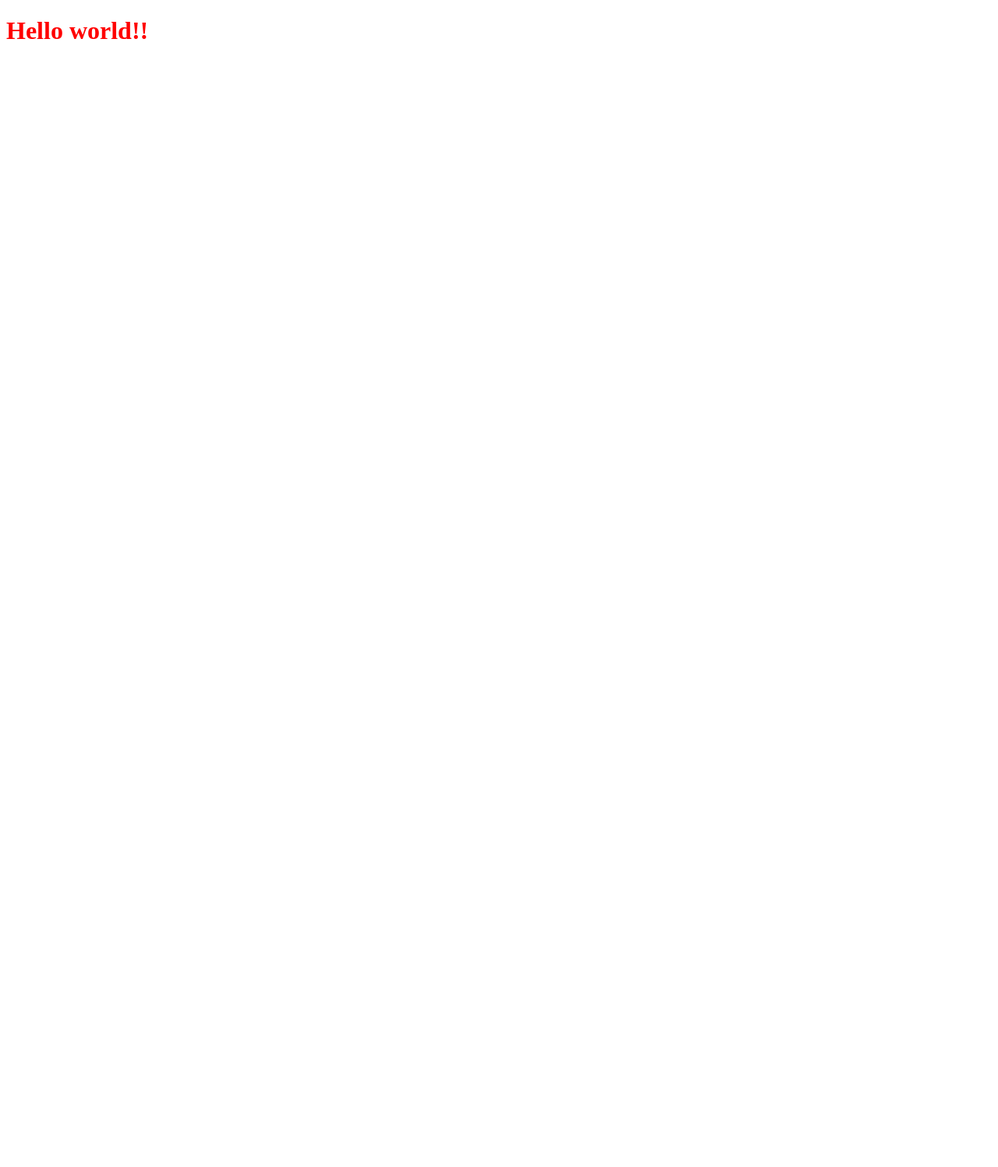
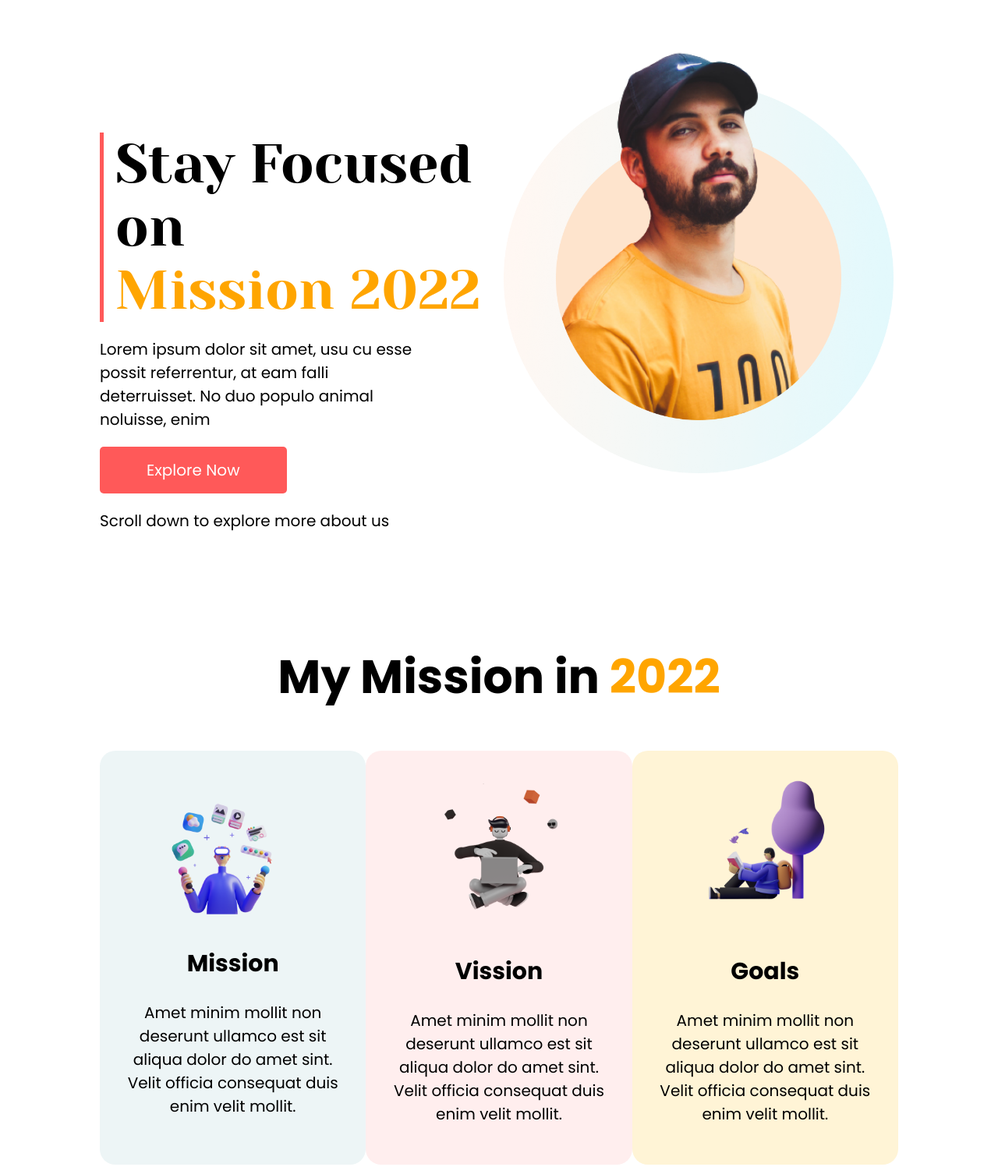
Before and after one commit to JannatunNaeem141/mission-2022, a plain HTML site: page index.html in a window 1280 px wide. Shown: the top 1497 px of the page at 78% size. Before the commit the page ends 800 px from the top, so only its background shows below. Drawn offline with Linux system fonts and the light colour scheme.

Commit message:
sections updated

```diff
--- a/index.html
+++ b/index.html
@@ -7,10 +7,74 @@
     <meta name="viewport" content="width=device-width, initial-scale=1.0">
     <title>Mission 2022</title>
     <link rel="stylesheet" href="style.css">
+    <link rel="preconnect" href="https://fonts.googleapis.com">
+    <link rel="preconnect" href="https://fonts.gstatic.com" crossorigin>
+    <link href="https://fonts.googleapis.com/css2?family=Inter:wght@400;500;600;700&family=Poppins:wght@400;600;700&family=Yeseva+One&display=swap" rel="stylesheet">
+
 </head>
 
 <body>
-    <h1>Hello world!!</h1>
+
+    <section class="top-section">
+        <div class="top-items">
+            <div class="top-contents">
+                <div class="top-header">
+                    <h1>Stay Focused on</h1>
+                    <h1><span class="orange">Mission 2022</span></h1>
+                </div>
+                <p>Lorem ipsum dolor sit amet, usu cu esse possit referrentur, at eam falli deterruisset. No duo populo animal noluisse, enim</p>
+                <a href="" class="button">Explore Now</a>
+                <p>Scroll down to explore more about us</p>
+            </div>
+            <div class="top-image">
+                <img src="./images/person/person-2.png" alt="person-2">
+            </div>
+        </div>
+    </section>
+    <section class="mission">
+        <h1>My Mission in <span class="orange">2022</span></h1>
+        <div class="mission-items">
+            <div class="mission-item bg1">
+                <img src="./images/illustrators/illustrator-1.png" alt="">
+                <h2>Mission</h2>
+                <p>Amet minim mollit non deserunt ullamco est sit aliqua dolor do amet sint. Velit officia consequat duis enim velit mollit.</p>
+            </div>
+            <div class="mission-item bg2">
+                <img src="./images/illustrators/illustrator-2.png" alt="">
+                <h2>Vission</h2>
+                <p>Amet minim mollit non deserunt ullamco est sit aliqua dolor do amet sint. Velit officia consequat duis enim velit mollit.</p>
+            </div>
+            <div class="mission-item bg3">
+                <img src="./images/illustrators/illustrator-3.png" alt="">
+                <h2>Goals</h2>
+                <p>Amet minim mollit non deserunt ullamco est sit aliqua dolor do amet sint. Velit officia consequat duis enim velit mollit.</p>
+            </div>
+        </div>
+    </section>
+    <section class="develop">
+        <div class="develop-items">
+            <div class="develop-image">
+                <img src="./images/pictures/coding.png" alt="">
+            </div>
+            <div class="develop-content">
+                <h1>Develop<br>Without Limits</h1>
+                <p>Lorem ipsum dolor sit amet, usu cu esse possit referrentur, at eam falli deterruisset. No duo populo animal noluisse, enim deterruisset eos et. An mundi noster pri, ea eos quas expetendis scripserit, affert gubergren dissentias et cum.</p>
+                <a href="" class="button">Read the Documentation</a>
+            </div>
+        </div>
+    </section>
+    <section class="cummunity">
+        <div class="cummunity-items">
+            <div class="cummunity-content">
+                <h1>Know our<br>Global Community</h1>
+                <p>Lorem ipsum dolor sit amet, usu cu esse possit referrentur, at eam falli deterruisset. No duo populo animal noluisse, enim deterruisset eos et. An mundi noster pri, ea eos quas expetendis scripserit, affert gubergren dissentias et cum.</p>
+                <a href="" class="button">Read the Documentation</a>
+            </div>
+            <div class="cummunity-image">
+                <img src="./images/pictures/project.png" alt="">
+            </div>
+        </div>
+    </section>
 </body>
 
 </html>
--- a/style.css
+++ b/style.css
@@ -1,3 +1,189 @@
-h1 {
-    color: red;
+body {
+    margin: 0;
+    padding: 0;
+    font-family: 'Poppins', sans-serif;
 }
+
+p {
+    font-size: 20px;
+}
+
+.orange {
+    color: orange;
+}
+
+.button {
+    display: inline-block;
+    color: white;
+    background: #FF5959;
+    padding: 15px 60px;
+    border-radius: 5px;
+    font-size: 20px;
+}
+
+.top-section {
+    width: 100%;
+    padding: 70px 0px;
+}
+
+.top-items {
+    width: 80%;
+    margin: 0 auto;
+    display: flex;
+}
+
+.top-contents {
+    width: 50%;
+}
+
+.top-header h1 {
+    font-family: 'Yeseva One', cursive;
+    font-weight: 400;
+    font-size: 70px;
+    padding: 0;
+    margin: 0;
+}
+
+.top-header {
+    border-left: 5px solid #FF5959;
+    padding-left: 15px;
+    margin-top: 100px;
+}
+
+.top-image {
+    width: 50%;
+    text-align: center;
+    margin-top: -100px;
+}
+
+.top-image img {
+    width: 500px;
+}
+
+.top-contents p {
+    width: 80%;
+}
+
+.top-contents a {
+    text-decoration: none;
+}
+
+.mission {
+    width: 100%;
+    padding-bottom: 100px;
+}
+
+.mission h1 {
+    text-align: center;
+    font-size: 60px;
+}
+
+.mission-items {
+    width: 80%;
+    margin: 0 auto;
+    display: flex;
+    justify-content: space-around;
+}
+
+.mission-item {
+    width: 360px;
+    padding: 30px;
+    border-radius: 20px;
+    text-align: center;
+}
+
+.mission-item h2 {
+    font-size: 30px;
+}
+
+.mission-item img {
+    width: 200px;
+}
+
+.bg1 {
+    background-color: #EDF5F6;
+}
+
+.bg2 {
+    background-color: #FFEEEE;
+}
+
+.bg3 {
+    background-color: #FFF4D6;
+}
+
+.develop {
+    width: 100%;
+    padding-bottom: 100px;
+    background-image: url(images/shapes/shape-10.png);
+    background-repeat: no-repeat;
+    background-position: left;
+}
+
+.develop-items {
+    width: 80%;
+    margin: 0 auto;
+    display: flex;
+}
+
+.develop-image {
+    width: 40%;
+}
+
+.develop-image img {
+    width: 500px;
+}
+
+.develop-content {
+    width: 60%;
+}
+
+.develop-content h1 {
+    font-size: 45px;
+}
+
+.develop-content p {
+    width: 80%;
+}
+
+.develop-content a {
+    text-decoration: none;
+}
+
+.cummunity {
+    width: 100%;
+    padding-bottom: 100px;
+    background-image: url(images/shapes/shape-11.png);
+    background-repeat: no-repeat;
+    background-position: right;
+}
+
+.cummunity-items {
+    width: 80%;
+    margin: 0 auto;
+    display: flex;
+}
+
+.cummunity-image {
+    width: 40%;
+}
+
+.cummunity-image img {
+    width: 500px;
+}
+
+.cummunity-content {
+    width: 60%;
+}
+
+.cummunity-content h1 {
+    font-size: 45px;
+}
+
+.cummunity-content p {
+    width: 80%;
+}
+
+.cummunity-content a {
+    text-decoration: none;
+}
```
Also changed, not shown: images/shapes/dream-bg.png (added), images/shapes/shape-10.png (added), images/shapes/shape-11.png (added).
